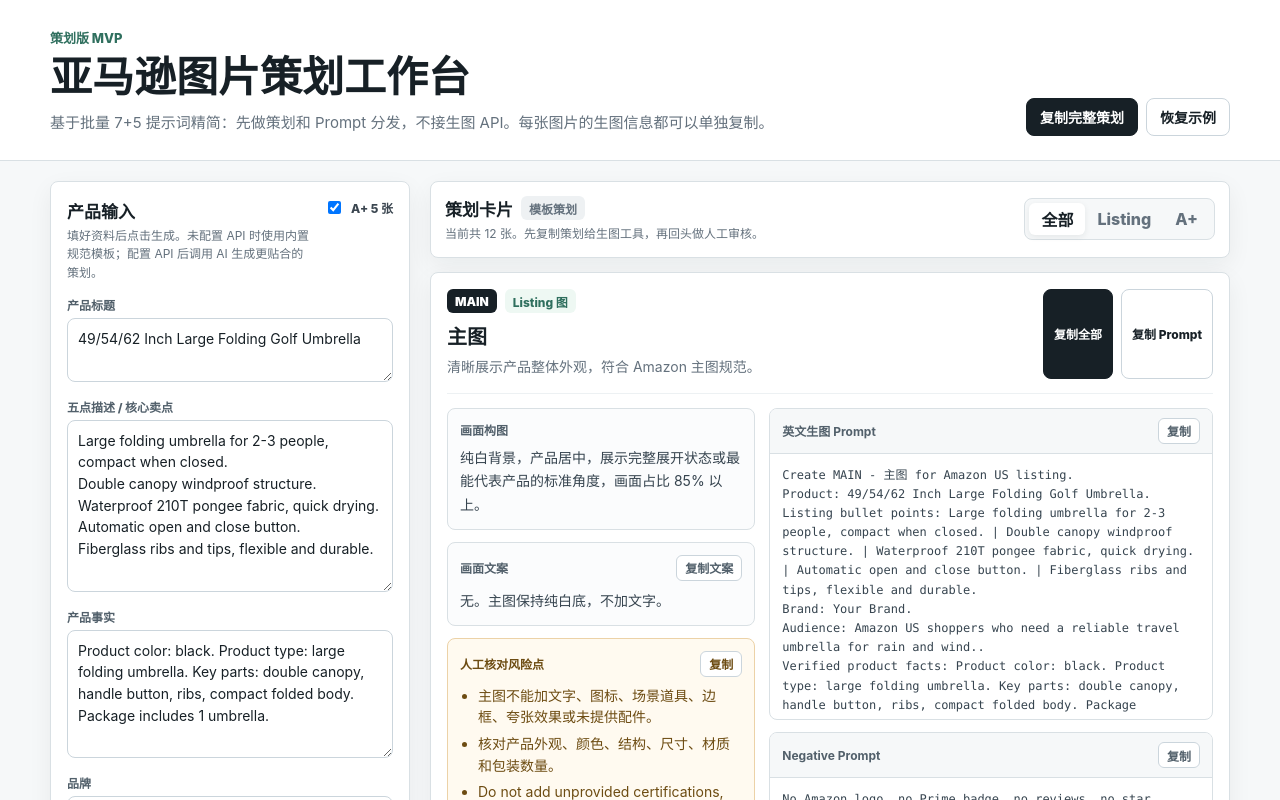
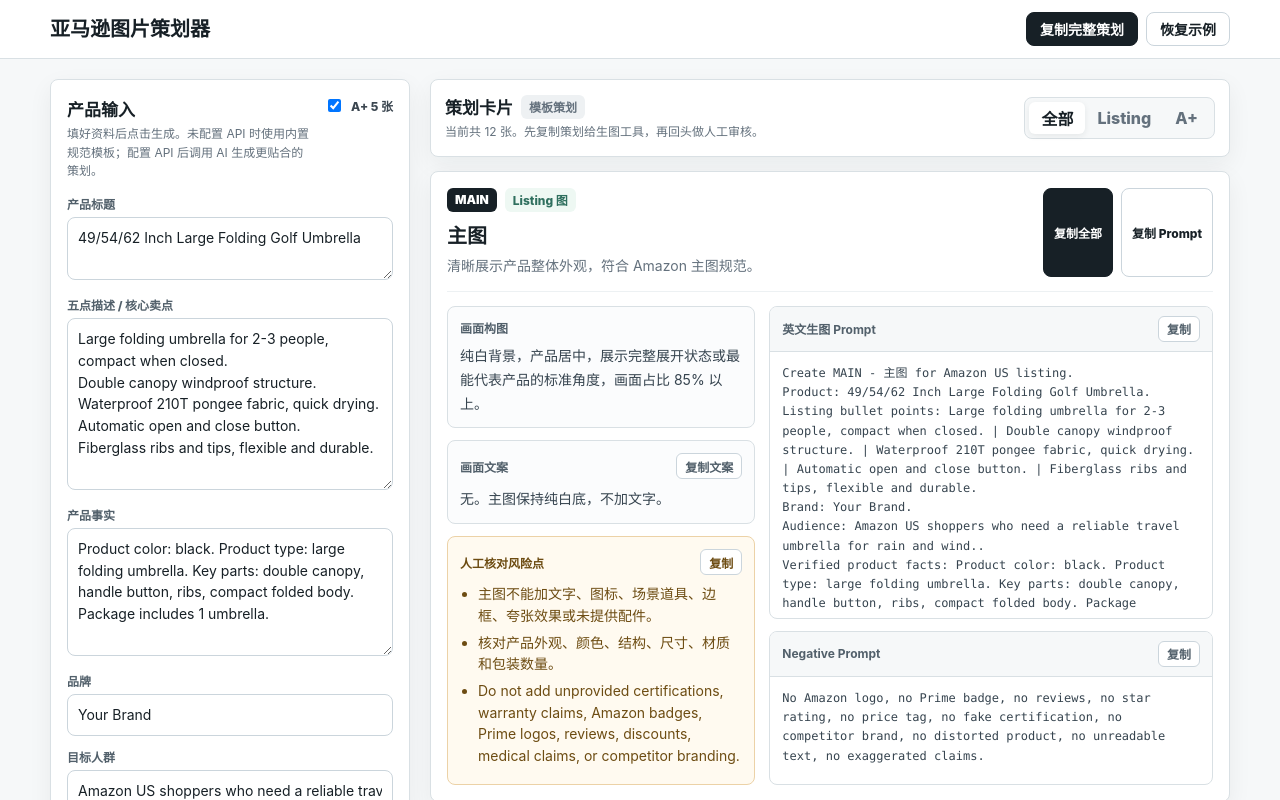
Before and after one commit to WoodSlope/amazon-ai-planner, a React (Vite) app: page / in a window 1280 px wide. Shown: the top 800 px of the page. Built offline with nearby package versions, Linux system fonts and the light colour scheme.

Commit message:
Compact top navigation

```diff
--- a/src/App.tsx
+++ b/src/App.tsx
@@ -450,11 +450,7 @@ export default function App() {
     <div className="app-shell">
       <header className="app-header">
         <div>
-          <p className="eyebrow">策划版 MVP</p>
-          <h1>亚马逊图片策划工作台</h1>
-          <p className="header-copy">
-            基于批量 7+5 提示词精简：先做策划和 Prompt 分发，不接生图 API。每张图片的生图信息都可以单独复制。
-          </p>
+          <h1>亚马逊图片策划器</h1>
         </div>
         <div className="header-actions">
           <button type="button" className="button primary" onClick={copyAll}>
--- a/src/index.css
+++ b/src/index.css
@@ -35,18 +35,11 @@ button:disabled {
 .app-header {
   display: flex;
   justify-content: space-between;
-  gap: 24px;
-  align-items: flex-end;
-  padding: 28px max(20px, calc((100vw - 1180px) / 2)) 24px;
+  gap: 16px;
+  align-items: center;
+  padding: 12px max(20px, calc((100vw - 1180px) / 2));
   border-bottom: 1px solid #d9e0e4;
   background: #ffffff;
-}
-
-.eyebrow {
-  margin: 0 0 6px;
-  color: #2f6f5e;
-  font-size: 13px;
-  font-weight: 800;
 }
 
 h1,
@@ -58,16 +51,8 @@ p {
 }
 
 h1 {
-  font-size: clamp(28px, 4vw, 42px);
-  line-height: 1.12;
-}
-
-.header-copy {
-  margin-top: 10px;
-  max-width: 760px;
-  color: #64717d;
-  font-size: 15px;
-  line-height: 1.7;
+  font-size: 20px;
+  line-height: 1.2;
 }
 
 .header-actions,
@@ -81,7 +66,7 @@ h1 {
 }
 
 .button {
-  min-height: 38px;
+  min-height: 34px;
   padding: 0 13px;
   border: 1px solid #cbd5dc;
   border-radius: 8px;
```
